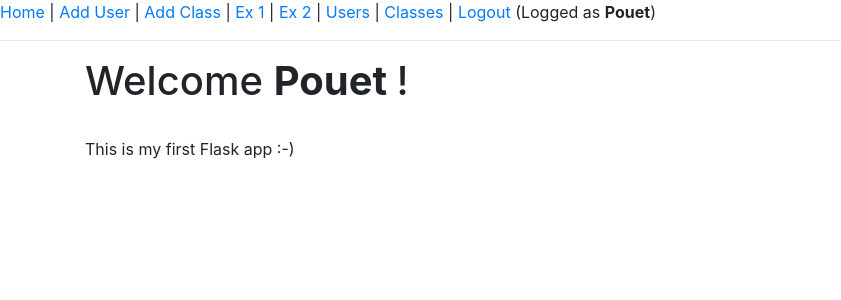
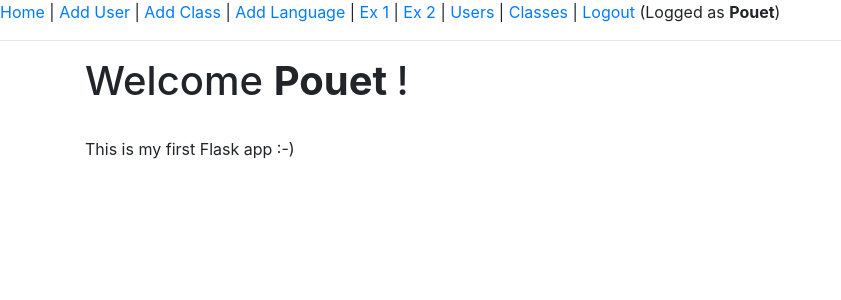
Before and after one commit to drfluo/chaizlet, a Flask app: page / in a window 1280 px wide. Shown: the top 300 px of the page, without its empty margins (0-841 px from the left). Run offline with Flask 2, Linux system fonts and the light colour scheme; a user stored in the database is signed in; parts of the project's set-up code (start-up, migrations or seed data) failed here and were passed over; some libraries are stand-ins or nearby versions.

Commit message:
fix addclass
try addlanguages (: db.py)

```diff
--- a/app/db.py
+++ b/app/db.py
@@ -68,10 +68,14 @@ class db_handler:
         """
             Add a new user
         """
-        self.edit('INSERT INTO user (username, passwd_hash, first_name, last_name, email, role_id) VALUES (?,?,?,?,?,?)', (username, passwd_hash, firstname, lastname, email, role_id))
+        self.edit('INSERT INTO user (username, passwd_hash, first_name, last_name, email, role_id) VALUES (?,?,?,?,?,?)', (username, passwd_hash, firstname, lastname, email, role_id,))
 
-    def add_class(self, class_name, language):
+    def add_class(self, class_name, language_foreign_id, language_origin_id):
         """
             Add a new class
         """
-        self.edit('INSERT INTO class (class_name, language) VALUES (?,?)', (class_name, language))
+        self.edit('INSERT INTO class (class_name, language_foreign_id, language_origin_id) VALUES (?,?,?)', (class_name, language_foreign_id, language_origin_id,))
+
+
+   def add_languages(self, name):
+	self.edit('INSERT INTO language (name) VALUES (?)', (name,))
--- a/app/routes.py
+++ b/app/routes.py
@@ -103,10 +103,6 @@ def ex1():
     ]
     return render_template('ex1.html', title=title, user=user, posts=posts)
 
-
-
-
-
 @app.route('/ex2')
 def ex2():
 	title = "My App - Example 2"
@@ -132,9 +128,9 @@ def add_class():
     if session['username']:
         if request.method=='POST':
             class_name = request.form['classname']
-            foreign = request.form['languageforeignid']
-            origin = request.form['languageoriginid']
-            if class_name is None or foreign is None or origin is None:
+            language_foreign_id = request.form['foreign']
+            language_origin_id = request.form['origin']
+            if class_name is None or language_foreign_id is None or language_origin_id is None:
                error = 'All fields are mandatory.'
             else:
                 db.add_class(class_name, language_foreign_id, language_origin_id)
@@ -150,7 +146,27 @@ def classes():
     title="Chaizlet - List classes"
     if session['username']:
         db = get_db()
-        users = db.query("SELECT * from class")
+        classes = db.query("SELECT * from class")
         return render_template('classes.html', title=title, classes=classes)
     else:
         return redirect(url_for('login'))
+
+
+@app.route('/addlanguages', methods=['POST', 'GET'])
+def add_languages():
+    title="MyApp - Add a new language"
+    error = None
+    msg = None
+    db = get_db()
+    if session['username']:
+        if request.method=='POST':
+            name = request.form['newl']
+            if name is None:
+               error = 'All fields are mandatory.'
+            else:
+                db.add_language(name)
+                msg = 'Language was successfully added!'
+        languages = db.query("SELECT * FROM language")
+        return render_template('addlanguages.html', title=title, languages=languages, msg=msg, error=error)
+    else:
+        return redirect(url_for('login'))
--- a/app/templates/base.html
+++ b/app/templates/base.html
@@ -9,6 +9,7 @@
 			{% if session['username'] %}
 			<a href="/adduser">Add User</a> |
 			<a href="/addclass">Add Class</a> |
+			<a href="/addlanguages">Add Language</a> |
 			<a href="/ex1">Ex 1</a> |
 			<a href="/ex2">Ex 2</a> |
 			{% endif %}
--- a/app/templates/classes.html
+++ b/app/templates/classes.html
@@ -9,7 +9,7 @@
                 <tr><td><strong>Nom de la classe</strong></td><td><strong>langue maternelle</strong></td><td><strong>langue etrangère</strong></td>
                 </thead>
                 <tbody>
-                {% for classes in class %}
+                {% for class in classes %}
                 <tr>
                         <td>{{ class.class_name }}</td><td>{{ class.language_origin_id }}</td><td>{{ class.language_foreign_id }}</td>
                 </tr>
@@ -18,4 +18,3 @@
                 </table>
         </div>
 {% endblock %}
-~
```
Also changed, not shown: app/templates/addclass.html (+6 -9 lines), app/templates/addlanguages.html (added, +26 -0 lines), database.db.
